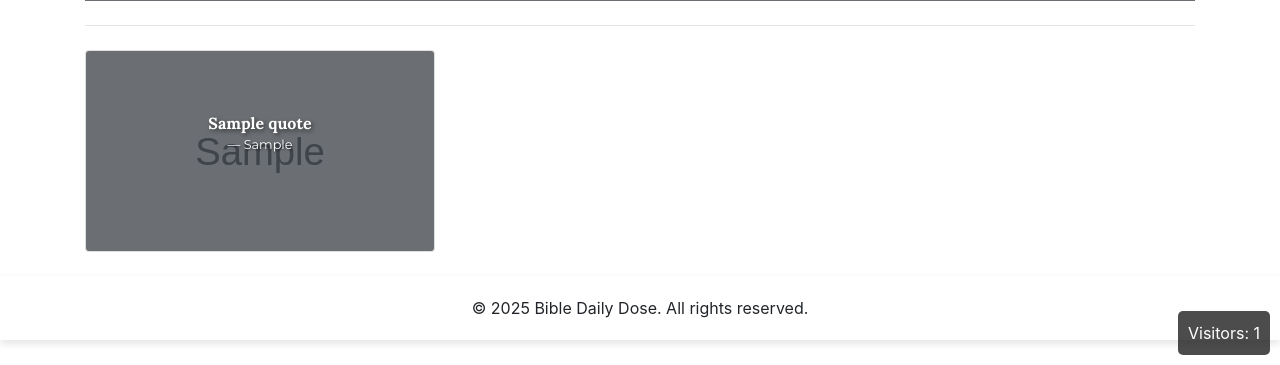
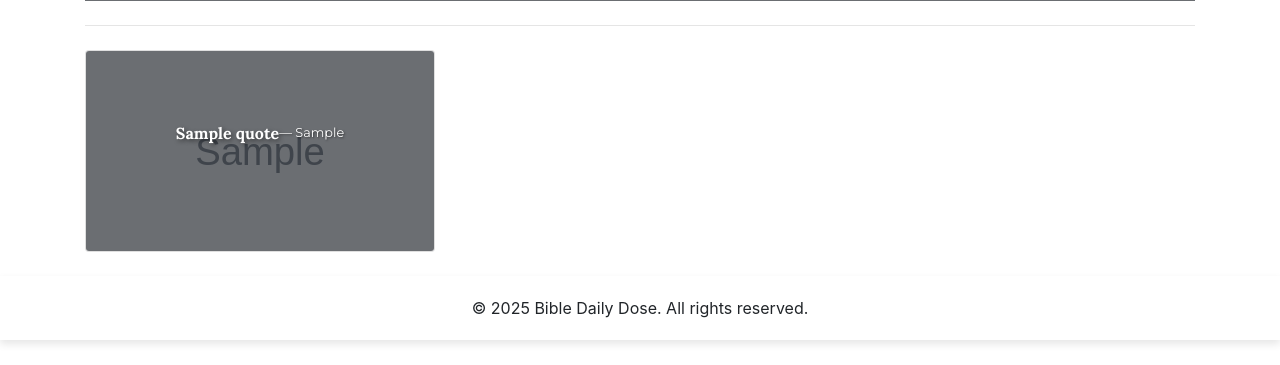
Before and after one commit to jeez-grammer/bible_app, a Flask app: template app/templates/index.html in a window 1280 px wide. Shown: the part 435-800 px from the top of the page. Run offline with Flask 3, Linux system fonts and the light colour scheme; the template is opened without the code that fills it: most values are stand-ins (such as "Sample title", 1, 10 or a date in 2020); grey boxes marked "Sample" are stand-in pictures; some libraries are stand-ins or nearby versions.

Commit message:
Update Vercel Commit

```diff
--- a/app/static/css/styles.css
+++ b/app/static/css/styles.css
@@ -46,6 +46,10 @@ body {
     font-family: 'Lora', serif;
     color: #fff;
     text-shadow: 2px 2px 4px rgba(0, 0, 0, 0.5);
+    display: flex;
+    justify-content: center;
+    align-items: center;
+    height: 100%; /* Ensure it takes the full height of the card */
 }
 
 .blockquote-footer {
--- a/app/templates/index.html
+++ b/app/templates/index.html
@@ -102,11 +102,6 @@
         </div>
     </div>
 
-    <!-- Floating Visitor Counter -->
-    <div id="visitorCounter" class="floating-counter">
-        Visitors: <span id="visitorCount">0</span>
-    </div>
-
     <script src="https://code.jquery.com/jquery-3.5.1.slim.min.js"></script>
     <script src="https://cdn.jsdelivr.net/npm/@popperjs/core@2.5.4/dist/umd/popper.min.js"></script>
     <script src="https://stackpath.bootstrapcdn.com/bootstrap/4.5.2/js/bootstrap.min.js"></script>
@@ -123,26 +118,6 @@
             modal.find('#modalVerse').text(verse);
             modal.find('#modalReflection').text(reflection);
         });
-
-        // Visitor Counter
-        document.addEventListener('DOMContentLoaded', function() {
-            var visitorCount = localStorage.getItem('visitorCount') || 0;
-            visitorCount++;
-            localStorage.setItem('visitorCount', visitorCount);
-            document.getElementById('visitorCount').textContent = visitorCount;
-        });
     </script>
-    <style>
-        .floating-counter {
-            position: fixed;
-            bottom: 10px;
-            right: 10px;
-            background: rgba(0, 0, 0, 0.7);
-            color: #fff;
-            padding: 10px;
-            border-radius: 5px;
-            z-index: 1000;
-        }
-    </style>
 </body>
 </html>
```
